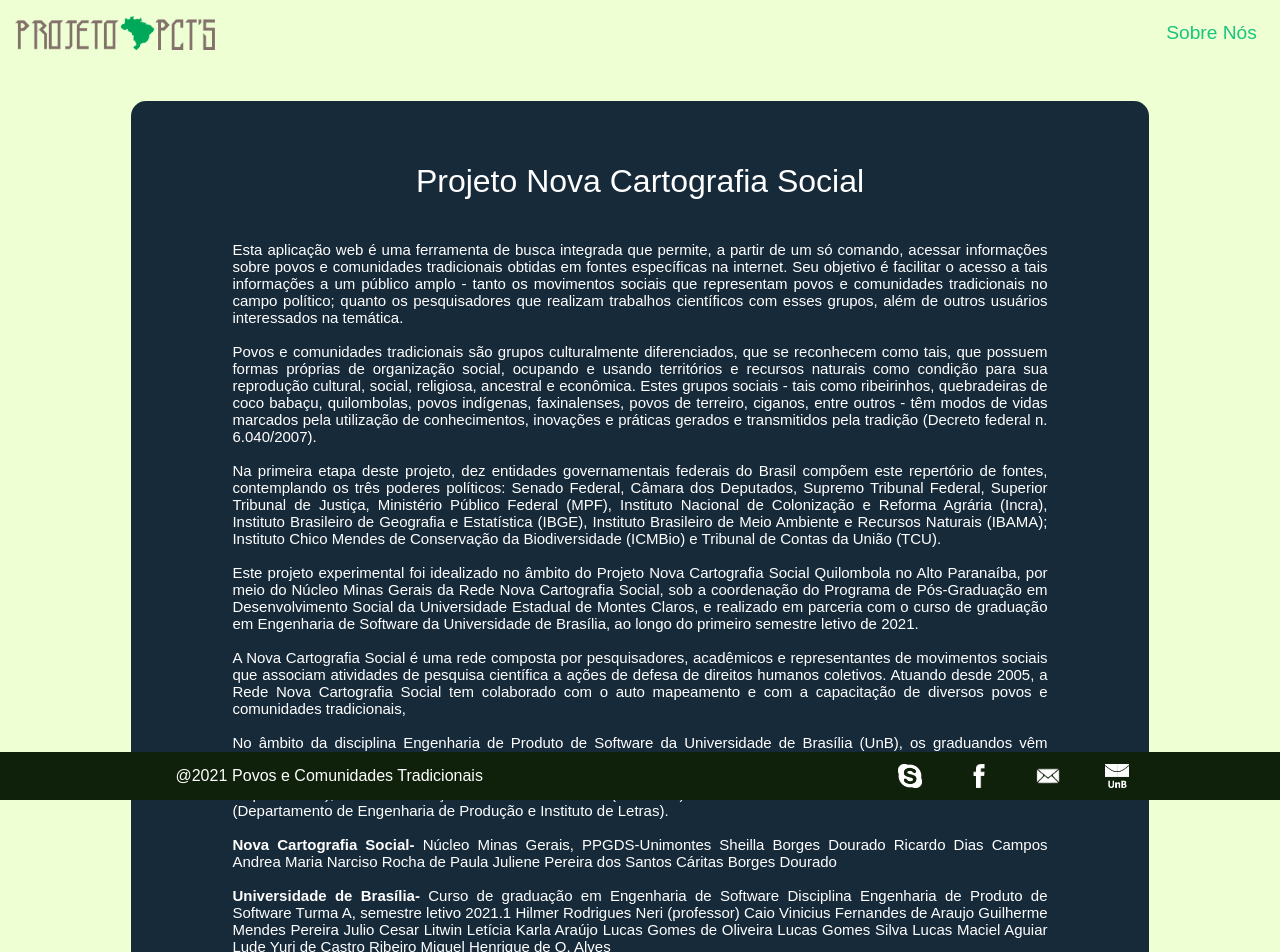
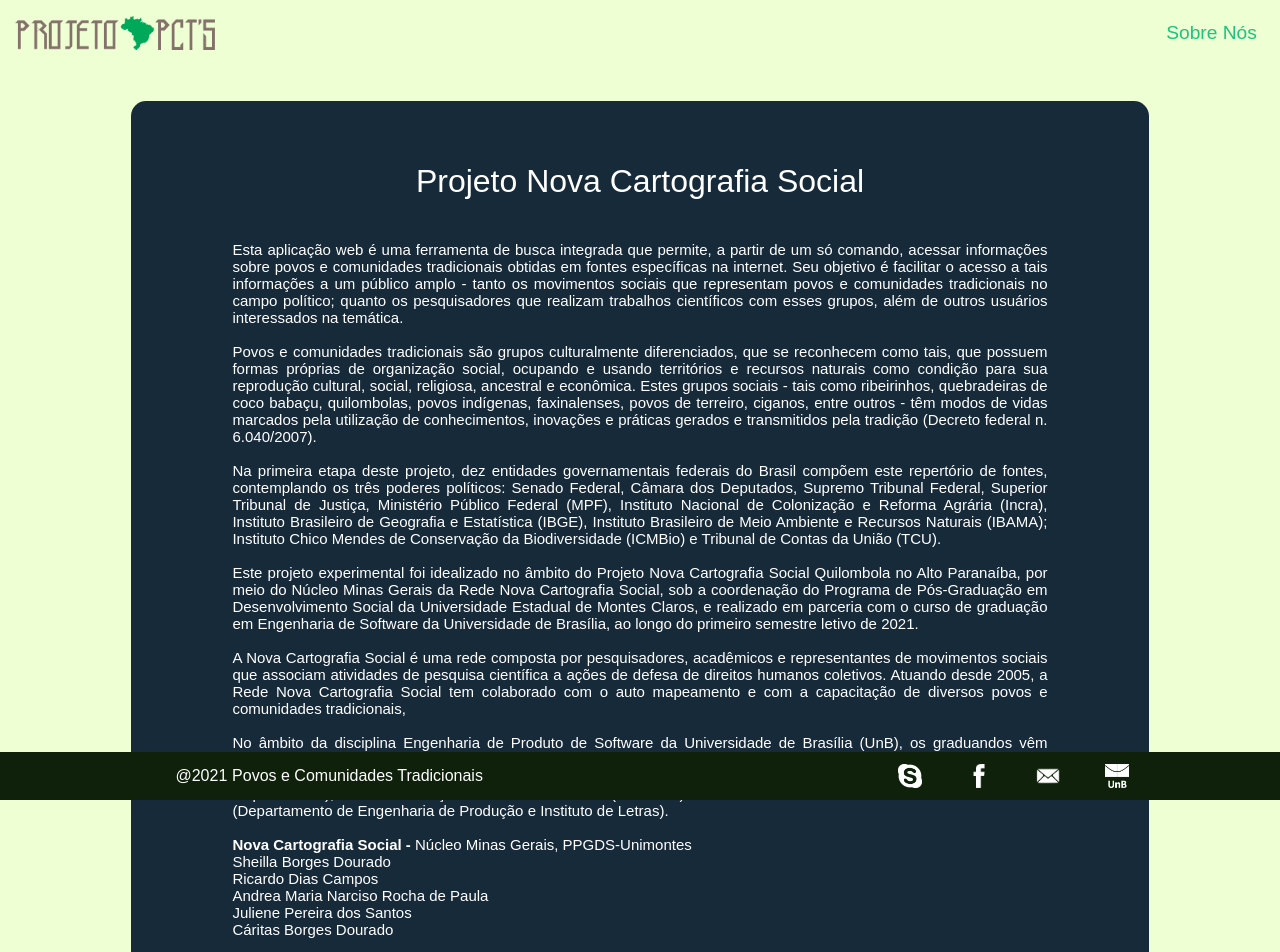
Before and after one commit to fga-eps-mds/2021.1-PCT-Frontend, a React (Create React App) app: page /sobre-nos in a window 1280 px wide. Shown: the top 952 px of the page. Built offline with nearby package versions, Linux system fonts and the light colour scheme.

Commit message:
Fixed the new lines in names.

```diff
--- a/src/Pages/AboutUs/index.tsx
+++ b/src/Pages/AboutUs/index.tsx
@@ -107,25 +107,41 @@ const AboutUs: React.FC = () => {
               (Departamento de Engenharia de Produção e Instituto de Letras).
               <br />
               <br />
-              <strong>Nova Cartografia Social-</strong> Núcleo Minas Gerais, PPGDS-Unimontes
+              <strong>Nova Cartografia Social -</strong> Núcleo Minas Gerais, PPGDS-Unimontes
+              <br />
               Sheilla Borges Dourado
+              <br />
               Ricardo Dias Campos
+              <br />
               Andrea Maria Narciso Rocha de Paula
+              <br />
               Juliene Pereira dos Santos
+              <br />
               Cáritas Borges Dourado
               <br />
               <br />
-              <strong>Universidade de Brasília-</strong> Curso de graduação em Engenharia de Software
+              <strong>Universidade de Brasília -</strong> Curso de graduação em Engenharia de Software
+              <br />
               Disciplina Engenharia de Produto de Software Turma A, semestre letivo 2021.1
+              <br />
               Hilmer Rodrigues Neri (professor)
+              <br />
               Caio Vinicius Fernandes de Araujo
+              <br />
               Guilherme Mendes Pereira
+              <br />
               Julio Cesar Litwin
+              <br />
               Letícia Karla Araújo
+              <br />
               Lucas Gomes de Oliveira
+              <br />
               Lucas Gomes Silva
+              <br />
               Lucas Maciel Aguiar
+              <br />
               Lude Yuri de Castro Ribeiro
+              <br />
               Miguel Henrique de O. Alves
               <br />
               <br />
```
